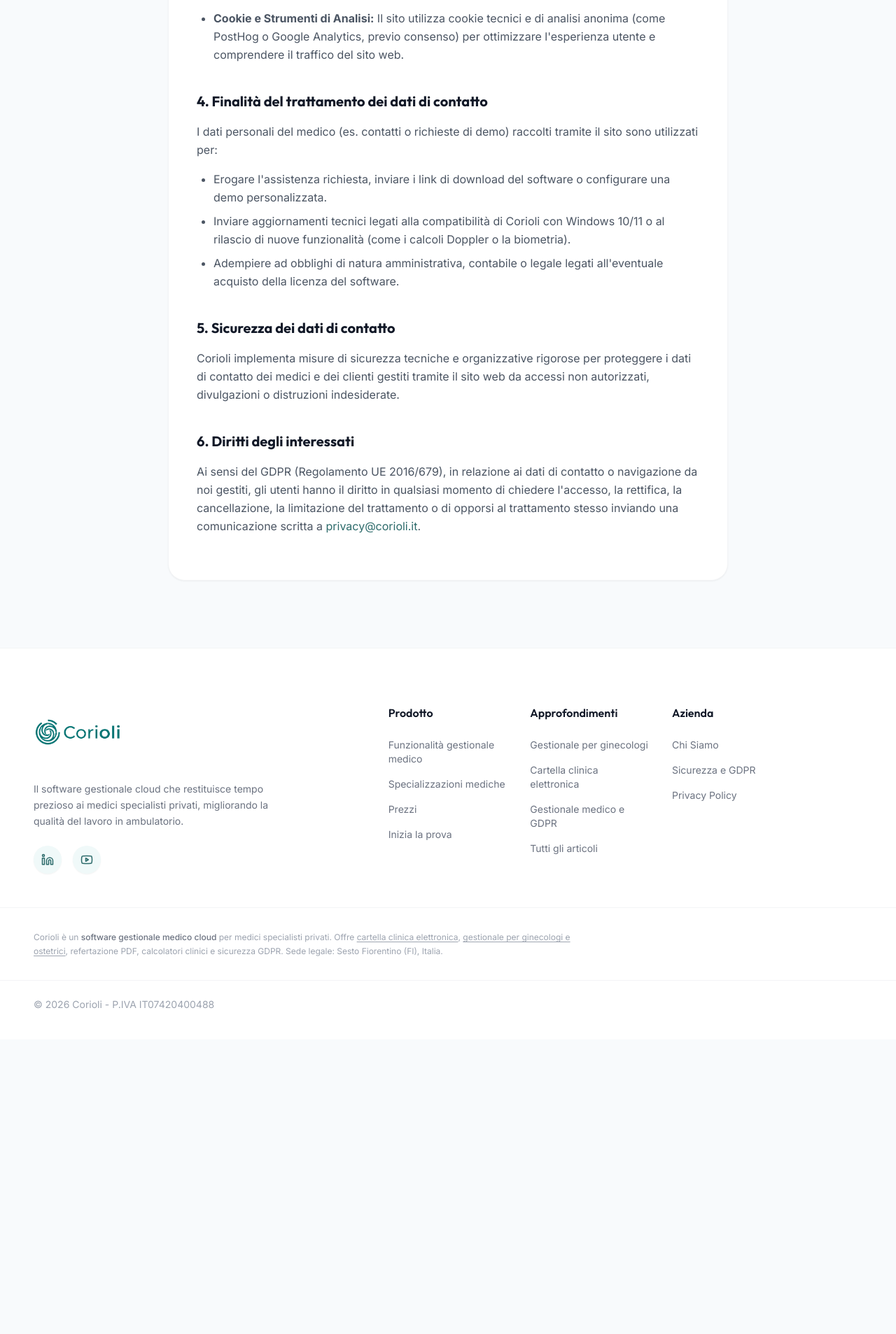
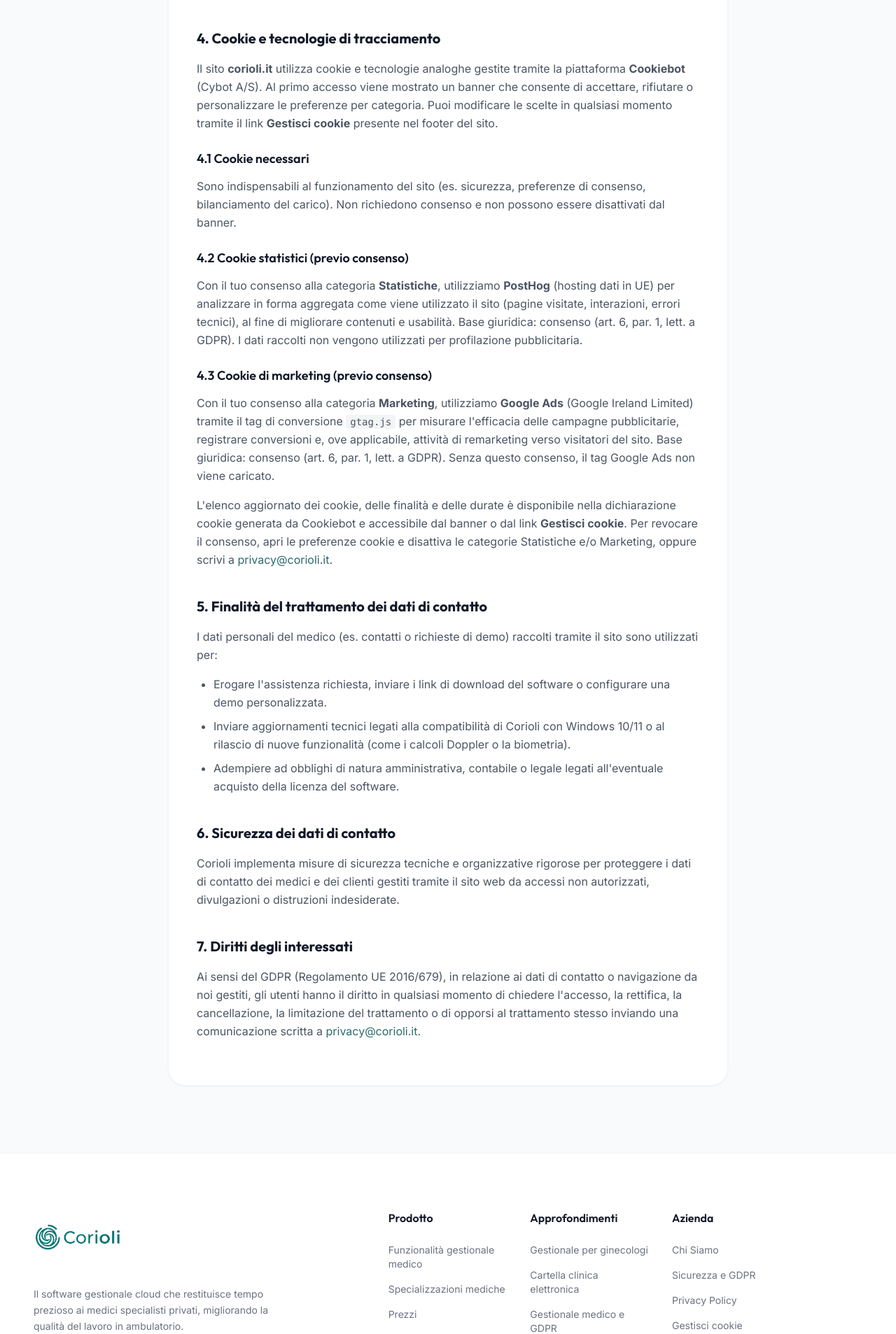
Before and after one commit to SpaceDesignItalia/Corioli-Website, a Next.js app: page /privacy-policy in a window 1280 px wide. Shown: the part 1820-3727 px from the top of the page at 70% size. Before the commit the page ends 3306 px from the top, so only its background shows below. Built offline with nearby package versions, Linux system fonts and the light colour scheme; no server answers.

Commit message:
Google cookies

```diff
--- a/src/app/privacy-policy/page.tsx
+++ b/src/app/privacy-policy/page.tsx
@@ -75,10 +75,34 @@
           <ul className="list-disc pl-6 mb-6 flex flex-col gap-3">
             <li><strong>Dati di navigazione:</strong> I sistemi informatici acquisiscono alcuni dati la cui trasmissione è implicita nell'uso dei protocolli di comunicazione di Internet (es. indirizzi IP, tipo di browser, data e ora di accesso).</li>
             <li><strong>Dati forniti volontariamente dall'utente:</strong> L'invio facoltativo ed esplicito di messaggi tramite i moduli di contatto, la richiesta di demo o il download del software comporta l'acquisizione dei dati personali del medico (Nome, Email, Telefono, Specializzazione, ed eventuali note).</li>
-            <li><strong>Cookie e Strumenti di Analisi:</strong> Il sito utilizza cookie tecnici e di analisi anonima (come PostHog o Google Analytics, previo consenso) per ottimizzare l'esperienza utente e comprendere il traffico del sito web.</li>
           </ul>
 
-          <h2 className="font-heading text-xl font-bold mt-10 mb-4 text-gray-900">4. Finalità del trattamento dei dati di contatto</h2>
+          <h2 className="font-heading text-xl font-bold mt-10 mb-4 text-gray-900">4. Cookie e tecnologie di tracciamento</h2>
+          <p className="mb-4">
+            Il sito <strong>corioli.it</strong> utilizza cookie e tecnologie analoghe gestite tramite la piattaforma <strong>Cookiebot</strong> (Cybot A/S). Al primo accesso viene mostrato un banner che consente di accettare, rifiutare o personalizzare le preferenze per categoria. Puoi modificare le scelte in qualsiasi momento tramite il link <strong>Gestisci cookie</strong> presente nel footer del sito.
+          </p>
+
+          <h3 className="font-heading text-lg font-semibold mt-6 mb-3 text-gray-900">4.1 Cookie necessari</h3>
+          <p className="mb-4">
+            Sono indispensabili al funzionamento del sito (es. sicurezza, preferenze di consenso, bilanciamento del carico). Non richiedono consenso e non possono essere disattivati dal banner.
+          </p>
+
+          <h3 className="font-heading text-lg font-semibold mt-6 mb-3 text-gray-900">4.2 Cookie statistici (previo consenso)</h3>
+          <p className="mb-4">
+            Con il tuo consenso alla categoria <strong>Statistiche</strong>, utilizziamo <strong>PostHog</strong> (hosting dati in UE) per analizzare in forma aggregata come viene utilizzato il sito (pagine visitate, interazioni, errori tecnici), al fine di migliorare contenuti e usabilità. Base giuridica: consenso (art. 6, par. 1, lett. a GDPR). I dati raccolti non vengono utilizzati per profilazione pubblicitaria.
+          </p>
+
+          <h3 className="font-heading text-lg font-semibold mt-6 mb-3 text-gray-900">4.3 Cookie di marketing (previo consenso)</h3>
+          <p className="mb-4">
+            Con il tuo consenso alla categoria <strong>Marketing</strong>, utilizziamo <strong>Google Ads</strong> (Google Ireland Limited) tramite il tag di conversione <code className="text-sm bg-gray-100 px-1.5 py-0.5 rounded">gtag.js</code> per misurare l&apos;efficacia delle campagne pubblicitarie, registrare conversioni e, ove applicabile, attività di remarketing verso visitatori del sito. Base giuridica: consenso (art. 6, par. 1, lett. a GDPR). Senza questo consenso, il tag Google Ads non viene caricato.
+          </p>
+
+          <p className="mb-6">
+            L&apos;elenco aggiornato dei cookie, delle finalità e delle durate è disponibile nella dichiarazione cookie generata da Cookiebot e accessibile dal banner o dal link <strong>Gestisci cookie</strong>. Per revocare il consenso, apri le preferenze cookie e disattiva le categorie Statistiche e/o Marketing, oppure scrivi a{" "}
+            <a href="mailto:privacy@corioli.it" className="text-brand-600 hover:underline">privacy@corioli.it</a>.
+          </p>
+
+          <h2 className="font-heading text-xl font-bold mt-10 mb-4 text-gray-900">5. Finalità del trattamento dei dati di contatto</h2>
           <p className="mb-4"> I dati personali del medico (es. contatti o richieste di demo) raccolti tramite il sito sono utilizzati per: </p>
           <ul className="list-disc pl-6 mb-6 flex flex-col gap-2">
             <li>Erogare l'assistenza richiesta, inviare i link di download del software o configurare una demo personalizzata.</li>
@@ -86,12 +110,12 @@
             <li>Adempiere ad obblighi di natura amministrativa, contabile o legale legati all'eventuale acquisto della licenza del software.</li>
           </ul>
 
-          <h2 className="font-heading text-xl font-bold mt-10 mb-4 text-gray-900">5. Sicurezza dei dati di contatto</h2>
+          <h2 className="font-heading text-xl font-bold mt-10 mb-4 text-gray-900">6. Sicurezza dei dati di contatto</h2>
           <p className="mb-6">
             Corioli implementa misure di sicurezza tecniche e organizzative rigorose per proteggere i dati di contatto dei medici e dei clienti gestiti tramite il sito web da accessi non autorizzati, divulgazioni o distruzioni indesiderate.
           </p>
 
-          <h2 className="font-heading text-xl font-bold mt-10 mb-4 text-gray-900">6. Diritti degli interessati</h2>
+          <h2 className="font-heading text-xl font-bold mt-10 mb-4 text-gray-900">7. Diritti degli interessati</h2>
           <p className="mb-6">
             Ai sensi del GDPR (Regolamento UE 2016/679), in relazione ai dati di contatto o navigazione da noi gestiti, gli utenti hanno il diritto in qualsiasi momento di chiedere l'accesso, la rettifica, la cancellazione, la limitazione del trattamento o di opporsi al trattamento stesso inviando una comunicazione scritta a <a href="mailto:privacy@corioli.it" className="text-brand-600 hover:underline">privacy@corioli.it</a>.
           </p>
--- a/src/components/CookieBanner.tsx
+++ /dev/null
@@ -1,61 +0,0 @@
-"use client";
-
-import { useState, useEffect } from "react";
-import {
-  getStoredCookieConsent,
-  setStoredCookieConsent,
-} from "@/lib/cookie-consent";
-import { initPostHog, shutdownPostHog } from "@/lib/posthog-client";
-
-export default function CookieBanner() {
-  const [isVisible, setIsVisible] = useState(false);
-
-  useEffect(() => {
-    if (!getStoredCookieConsent()) {
-      setIsVisible(true);
-    }
-  }, []);
-
-  const acceptCookies = () => {
-    setStoredCookieConsent("accepted");
-    initPostHog();
-    setIsVisible(false);
-  };
-
-  const declineCookies = () => {
-    setStoredCookieConsent("declined");
-    shutdownPostHog();
-    setIsVisible(false);
-  };
-
-  if (!isVisible) return null;
-
-  return (
-    <div className="fixed bottom-4 left-4 right-4 md:left-auto md:right-8 md:w-96 bg-white p-6 rounded-2xl shadow-[0_10px_40px_-10px_rgba(0,0,0,0.2)] border border-gray-100 z-50 text-sm transform transition-transform translate-y-full md:translate-y-0" style={{animation: 'slideUp 0.5s forwards 0.5s'}}>
-      <h4 className="font-heading font-semibold text-gray-900 mb-2">Informativa Cookie</h4>
-      <p className="text-gray-500 mb-4 leading-relaxed">
-        Utilizziamo i cookie per offrirti la migliore esperienza sul nostro sito e migliorare i nostri servizi clinici digitali.
-      </p>
-      <div className="flex gap-3">
-        <button
-          onClick={acceptCookies}
-          className="flex-1 bg-brand-600 text-white px-4 py-2.5 rounded-lg font-medium hover:bg-brand-700 transition-colors"
-        >
-          Accetto
-        </button>
-        <button
-          onClick={declineCookies}
-          className="flex-1 bg-gray-50 text-gray-700 px-4 py-2.5 rounded-lg font-medium hover:bg-gray-100 transition-colors"
-        >
-          Solo Necessari
-        </button>
-      </div>
-      <style dangerouslySetInnerHTML={{__html: `
-        @keyframes slideUp {
-          from { opacity: 0; transform: translateY(20px); }
-          to { opacity: 1; transform: translateY(0); }
-        }
-      `}} />
-    </div>
-  );
-}
--- /dev/null
+++ b/src/components/CookiePreferencesButton.tsx
@@ -0,0 +1,21 @@
+"use client";
+
+export default function CookiePreferencesButton({
+  className = "",
+}: {
+  className?: string;
+}) {
+  const openPreferences = () => {
+    window.Cookiebot?.renew();
+  };
+
+  return (
+    <button
+      type="button"
+      onClick={openPreferences}
+      className={className}
+    >
+      Gestisci cookie
+    </button>
+  );
+}
--- a/src/components/Footer.tsx
+++ b/src/components/Footer.tsx
@@ -1,5 +1,6 @@
 import Link from "next/link";
 import Image from "next/image";
+import CookiePreferencesButton from "@/components/CookiePreferencesButton";
 
 export default function Footer() {
   return (
@@ -139,6 +140,9 @@
                 Privacy Policy
               </Link>
             </li>
+            <li>
+              <CookiePreferencesButton className="hover:text-brand-600 transition-colors text-left" />
+            </li>
           </ul>
         </div>
       </div>
--- a/src/components/PostHogConsent.tsx
+++ b/src/components/PostHogConsent.tsx
@@ -3,7 +3,7 @@
 import { useEffect } from "react";
 import { bootstrapPostHog } from "@/lib/posthog-client";
 
-/** Allinea PostHog al consenso cookie (Cookiebot + banner locale). */
+/** Allinea PostHog al consenso cookie (Cookiebot, categoria Statistiche). */
 export default function PostHogConsent() {
   useEffect(() => {
     bootstrapPostHog();
--- a/src/lib/cookie-consent.ts
+++ b/src/lib/cookie-consent.ts
@@ -1,43 +1,11 @@
-export const COOKIE_CONSENT_KEY = "cookie_consent";
-
-export type CookieConsentValue = "accepted" | "declined";
-
-export function getStoredCookieConsent(): CookieConsentValue | null {
-  if (typeof window === "undefined") return null;
-  const value = localStorage.getItem(COOKIE_CONSENT_KEY);
-  if (value === "accepted" || value === "declined") return value;
-  return null;
+/** Consenso analytics tramite Cookiebot (categoria Statistiche). */
+export function hasAnalyticsConsent(): boolean {
+  if (typeof window === "undefined") return false;
+  return window.Cookiebot?.consent?.statistics === true;
 }
 
-export function setStoredCookieConsent(value: CookieConsentValue): void {
-  localStorage.setItem(COOKIE_CONSENT_KEY, value);
-  window.dispatchEvent(new Event("cookie_consent_changed"));
-}
-
-/** Consenso analytics: Cookiebot (statistics) o, in assenza, banner locale. */
-export function hasAnalyticsConsent(): boolean {
-  if (typeof window === "undefined") return false;
-
-  const cookiebot = window.Cookiebot;
-  if (cookiebot?.consent) {
-    return cookiebot.consent.statistics === true;
-  }
-
-  const stored = getStoredCookieConsent();
-  if (stored === "declined") return false;
-  return stored === "accepted";
-}
-
-/** Consenso marketing: Cookiebot (marketing) o, in assenza, banner locale. */
+/** Consenso marketing tramite Cookiebot (categoria Marketing). */
 export function hasMarketingConsent(): boolean {
   if (typeof window === "undefined") return false;
-
-  const cookiebot = window.Cookiebot;
-  if (cookiebot?.consent) {
-    return cookiebot.consent.marketing === true;
-  }
-
-  const stored = getStoredCookieConsent();
-  if (stored === "declined") return false;
-  return stored === "accepted";
+  return window.Cookiebot?.consent?.marketing === true;
 }
--- a/src/lib/google-ads.ts
+++ b/src/lib/google-ads.ts
@@ -22,5 +22,4 @@
   window.addEventListener("CookiebotOnConsentReady", sync);
   window.addEventListener("CookiebotOnAccept", sync);
   window.addEventListener("CookiebotOnDecline", sync);
-  window.addEventListener("cookie_consent_changed", sync);
 }
--- a/src/lib/posthog-client.ts
+++ b/src/lib/posthog-client.ts
@@ -45,5 +45,4 @@
   window.addEventListener("CookiebotOnConsentReady", syncPostHogWithConsent);
   window.addEventListener("CookiebotOnAccept", syncPostHogWithConsent);
   window.addEventListener("CookiebotOnDecline", syncPostHogWithConsent);
-  window.addEventListener("cookie_consent_changed", syncPostHogWithConsent);
 }
--- a/src/types/cookiebot.d.ts
+++ b/src/types/cookiebot.d.ts
@@ -7,6 +7,7 @@
 
 interface Cookiebot {
   consent: CookiebotConsent;
+  renew: () => void;
 }
 
 interface Window {
```
